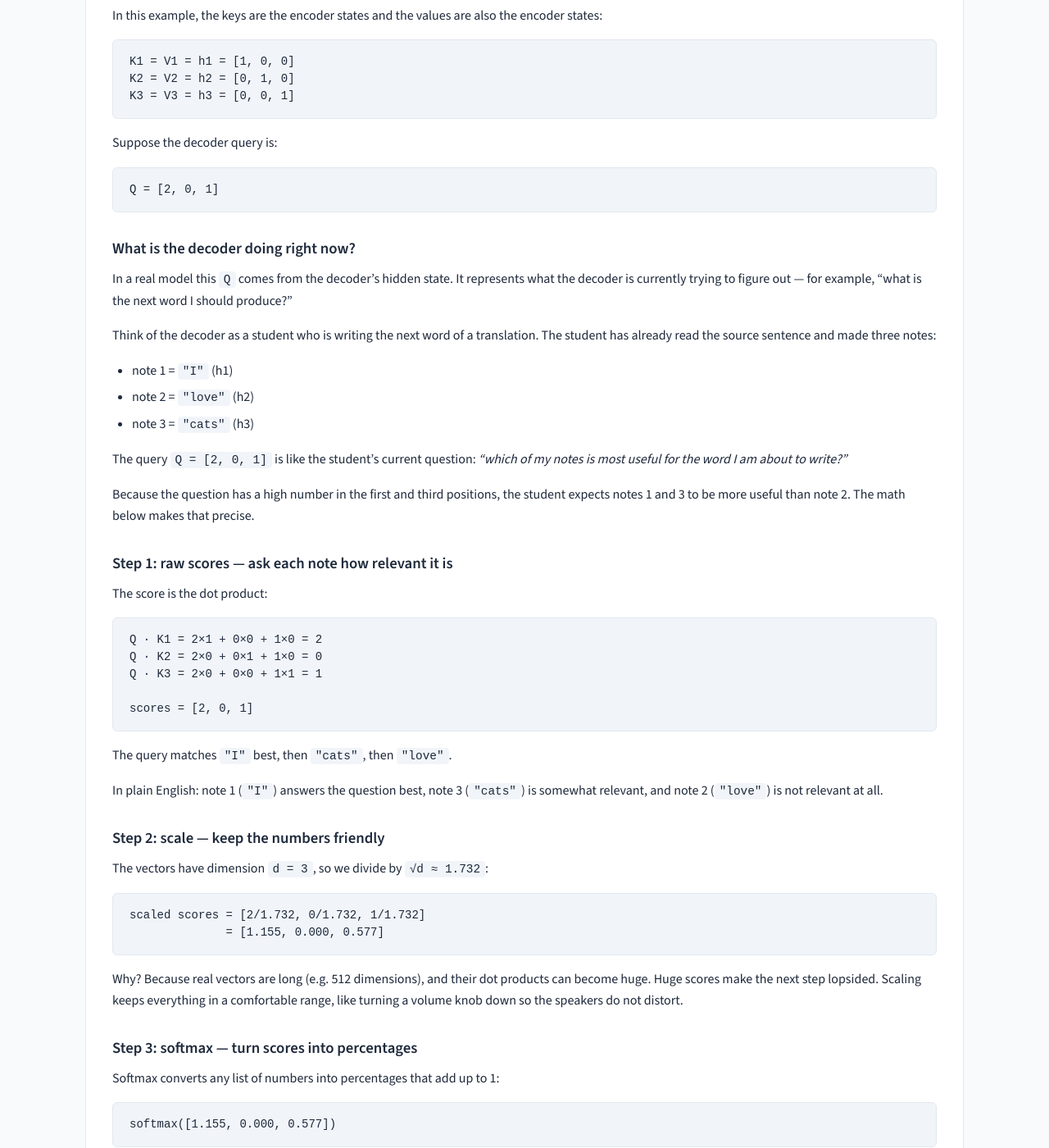
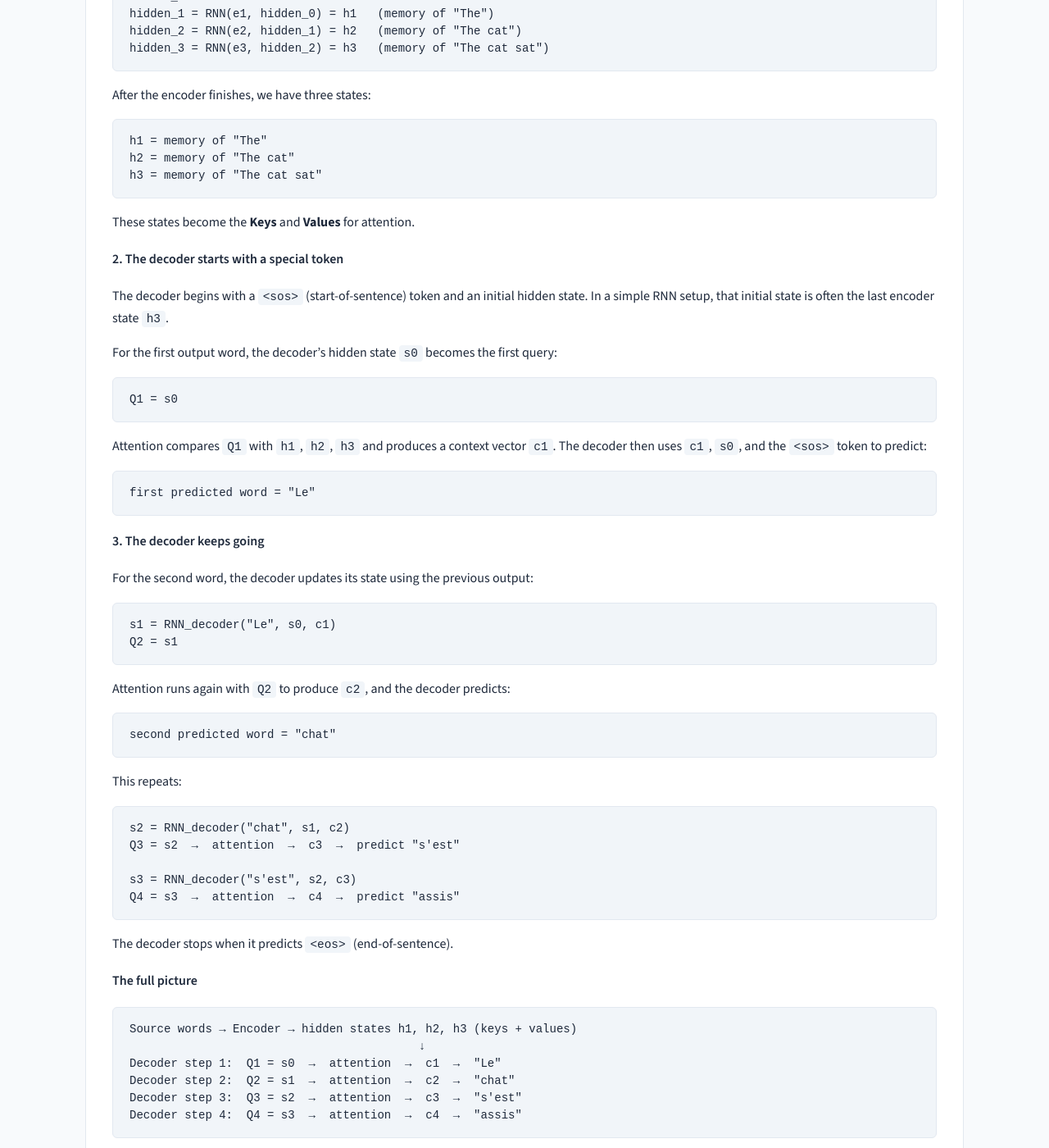
Before and after one commit to rilov/handbook, a Jekyll site: the page built from _topics/DL for GenAI - Part 4 - Math Behind Attention.md, in a window 1280 px wide and 1400 px high, scrolled down 1863 px. Shown: the whole window at 82% size. Built offline with Jekyll 4.4.1, drawn with Linux system fonts in a browser that asks for light colours; some of the changed text lies outside the part shown.

Commit message:
Add word-by-word encoder/decoder pipeline to Part 4
- Add a step-by-step walkthrough showing how source words become embeddings,
  then encoder hidden states, then keys/values for attention.
- Show how the decoder starts with <sos>, uses its hidden state as the
  first query, predicts the first word, then updates its state and repeats
  the process for every subsequent word.
- Include a full-picture diagram so the reader sees the repeating
  query->attention->context->predict pattern.

Generated with [Devin](https://devin.ai)

Co-Authored-By: Devin <158243242+devin-ai-integration[bot]@users.noreply.github.com>

````diff
--- a/_topics/DL for GenAI - Part 4 - Math Behind Attention.md
+++ b/_topics/DL for GenAI - Part 4 - Math Behind Attention.md
@@ -60,6 +60,100 @@ Decoder state at step i  →  Query
 In the worked example of section 4, the vectors `h1`, `h2`, `h3` are the encoder hidden states. They are used as both keys and values. The query `Q = [2, 0, 1]` represents the decoder's state at some step.
 
 In a Transformer, the process is slightly different: every input token is multiplied by three learned weight matrices (`W_Q`, `W_K`, `W_V`) to create the query, key, and value vectors. We cover that in [Part 9]({{ site.baseurl }}/topics/dl-genai-self-attention-math/). For now, the important point is the same — keys and values describe the source, and the query describes what the decoder currently needs.
+
+### Step-by-step: how the words become vectors and queries
+
+Let us trace a real sentence through the encoder and decoder. We will use English → French:
+
+```text
+Source: The   cat    sat
+Target: Le    chat   s'est   assis
+```
+
+#### 1. The encoder reads the source sentence
+
+First, each word is turned into an embedding vector:
+
+```text
+"The" → e1
+"cat" → e2
+"sat" → e3
+```
+
+The encoder processes these embeddings one by one. For a recurrent encoder, this looks like:
+
+```text
+hidden_0 = zero vector
+hidden_1 = RNN(e1, hidden_0) = h1   (memory of "The")
+hidden_2 = RNN(e2, hidden_1) = h2   (memory of "The cat")
+hidden_3 = RNN(e3, hidden_2) = h3   (memory of "The cat sat")
+```
+
+After the encoder finishes, we have three states:
+
+```text
+h1 = memory of "The"
+h2 = memory of "The cat"
+h3 = memory of "The cat sat"
+```
+
+These states become the **Keys** and **Values** for attention.
+
+#### 2. The decoder starts with a special token
+
+The decoder begins with a `<sos>` (start-of-sentence) token and an initial hidden state. In a simple RNN setup, that initial state is often the last encoder state `h3`.
+
+For the first output word, the decoder's hidden state `s0` becomes the first query:
+
+```text
+Q1 = s0
+```
+
+Attention compares `Q1` with `h1`, `h2`, `h3` and produces a context vector `c1`. The decoder then uses `c1`, `s0`, and the `<sos>` token to predict:
+
+```text
+first predicted word = "Le"
+```
+
+#### 3. The decoder keeps going
+
+For the second word, the decoder updates its state using the previous output:
+
+```text
+s1 = RNN_decoder("Le", s0, c1)
+Q2 = s1
+```
+
+Attention runs again with `Q2` to produce `c2`, and the decoder predicts:
+
+```text
+second predicted word = "chat"
+```
+
+This repeats:
+
+```text
+s2 = RNN_decoder("chat", s1, c2)
+Q3 = s2  →  attention  →  c3  →  predict "s'est"
+
+s3 = RNN_decoder("s'est", s2, c3)
+Q4 = s3  →  attention  →  c4  →  predict "assis"
+```
+
+The decoder stops when it predicts `<eos>` (end-of-sentence).
+
+#### The full picture
+
+```text
+Source words → Encoder → hidden states h1, h2, h3 (keys + values)
+                                          ↓
+Decoder step 1:  Q1 = s0  →  attention  →  c1  →  "Le"
+Decoder step 2:  Q2 = s1  →  attention  →  c2  →  "chat"
+Decoder step 3:  Q3 = s2  →  attention  →  c3  →  "s'est"
+Decoder step 4:  Q4 = s3  →  attention  →  c4  →  "assis"
+```
+
+At every step the attention block runs the same four-step math from section 4. The only thing that changes is the **query**, which is the decoder's current hidden state. That is why the context vector is fresh at every step.
 
 ---
 
````
